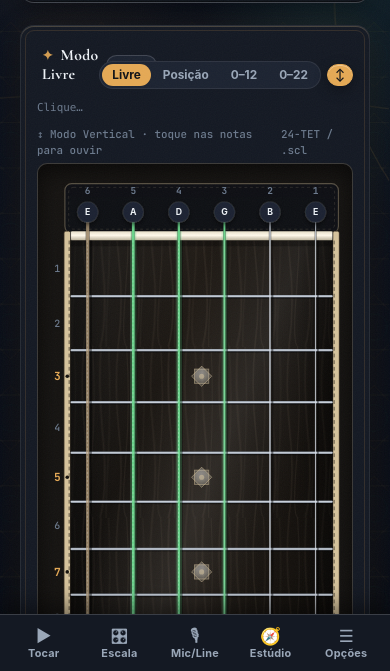
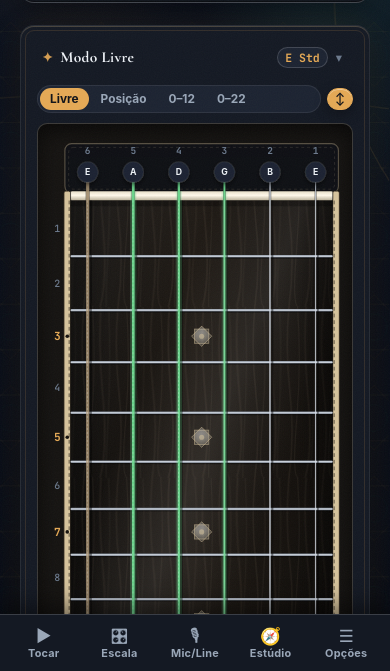
Before and after one commit to thiago-rss/string-atlas, a website with bundled scripts: page index.html in a window 390 px wide. Shown: the part 171-842 px from the top of the page. Built offline with nearby package versions, Linux system fonts and the light colour scheme; a web font is replaced by a local one.

Commit message:
fix(mobile): v8.10.1 clean and align fretboard stage header and clarity selector

```diff
--- a/index.html
+++ b/index.html
@@ -81,8 +81,6 @@
 
         <!-- Live Tuner & Micro-Bend Stage HUD (visible only while Mic/Interface is active) -->
         <div id="liveStageHud" class="live-stage-hud" hidden></div>
-
-        <div class="mobile-swipe-hint"><span id="mobileSwipeHintText" data-i18n="mobSwipeHint">⇄ Deslize o braço · toque para ouvir</span><span>24-TET / .scl</span></div>
         <div class="fretboard-scroll" id="fretboardContainer"></div>
 
         <div class="stage-footer-bar">
--- a/js/views/fretboardView.js
+++ b/js/views/fretboardView.js
@@ -239,6 +239,7 @@ export function triggerFretboardStringPluck({ strIdx, x, y, color = 'var(--accen
   }, 520);
 }
 
+
 function renderFreePlayedMarker({ x, y, q, isMicro = false }) {
   const layer = document.getElementById('freePlayLayer');
   if (!layer) return;
@@ -920,12 +921,15 @@ export function renderFretboard(state) {
   if (scalaActive) {
     titleEl.textContent = `${rootName} · ${activeScala.description}`;
     formulaEl.textContent = `Scala .scl · ${activeScala.noteCount} ${t(state.lang, 'notesUnit')} · ${activeScala.periodCents.toFixed(1)}¢`;
+    formulaEl.hidden = false;
   } else if (isCleanMode) {
     titleEl.textContent = t(state.lang, 'freeModeTitle');
-    formulaEl.textContent = t(state.lang, 'cleanModeFormulaHint');
+    formulaEl.textContent = '';
+    formulaEl.hidden = true;
   } else {
     titleEl.textContent = `${rootName} ${scaleName}`;
     formulaEl.textContent = scale.intervalsQ.map((iv) => intervalQToLabel(iv)).join(' · ');
+    formulaEl.hidden = false;
   }
 
   const activeVoicing = state.voicingOverlayOn ? getActiveVoicing() : null;
@@ -1297,6 +1301,7 @@ export function renderFretboard(state) {
         });
       }
 
+      // In Modo Livre ('clean'), every string × fret cell is freely playable by click/tap!
       if (isCleanMode) {
         const halfGap = layout.strGap * 0.46;
         const stepInc = state.microMode === 'frets24' ? 1 : 2;
--- a/styles/main.css
+++ b/styles/main.css
@@ -1638,7 +1638,11 @@ button:disabled {
   flex-wrap: wrap;
   align-items: center;
   gap: 6px;
-  margin-bottom: 8px;
+  margin-bottom: 0;
+}
+
+.stage-formula-sub[hidden] {
+  display: none !important;
 }
 
 /* Modal Vamp & Sayr Lab */
@@ -3954,10 +3958,29 @@ textarea:focus-visible {
   color: var(--accent-root);
 }
 
-/* Phase 8.9.2: Interactive Free Mode Fret Cells */
-.note-node.is-free-cell { transition: none; }
-.note-node.is-free-cell:hover { transform: none; }
-.note-node.is-free-cell .free-cell-preview { opacity: 0; transition: opacity 0.12s ease; }
-.note-node.is-free-cell:hover .free-cell-preview { opacity: 0.92; }
-.sa-free-active-marker { animation: saFreePop 0.16s ease-out; }
-@keyframes saFreePop { from { opacity: 0.45; } to { opacity: 1; } }
+/* Phase 8.9.2: Interactive Free Mode Fret Cells (clean at rest, tactile on hover/click) */
+.note-node.is-free-cell {
+  transition: none;
+}
+
+.note-node.is-free-cell:hover {
+  transform: none;
+}
+
+.note-node.is-free-cell .free-cell-preview {
+  opacity: 0;
+  transition: opacity 0.12s ease;
+}
+
+.note-node.is-free-cell:hover .free-cell-preview {
+  opacity: 0.92;
+}
+
+.sa-free-active-marker {
+  animation: saFreePop 0.16s ease-out;
+}
+
+@keyframes saFreePop {
+  from { opacity: 0.45; }
+  to { opacity: 1; }
+}
--- a/styles/mobile.css
+++ b/styles/mobile.css
@@ -659,3 +659,104 @@
     gap: 6px;
   }
 }
+
+/* =========================================================================
+ * Phase 8.10.1 Mobile Stage Header Refinement (Clean, Aligned & Noise-Free)
+ * ========================================================================= */
+@media (max-width: 768px) {
+  .fretboard-header {
+    display: flex;
+    flex-direction: column;
+    align-items: stretch;
+    gap: 8px;
+    margin-bottom: 8px;
+  }
+
+  .fretboard-title-group {
+    display: flex;
+    flex-direction: column;
+    align-items: stretch;
+    gap: 3px;
+    width: 100%;
+  }
+
+  .stage-scale-trigger {
+    width: 100%;
+    display: flex;
+    align-items: center;
+    justify-content: space-between;
+    gap: 8px;
+    padding: 7px 10px;
+    border-radius: var(--radius-sm);
+    background: var(--bg-elevated);
+    border: 1px solid var(--border-subtle);
+  }
+
+  .stage-title {
+    flex: 1;
+    min-width: 0;
+    overflow: hidden;
+    text-overflow: ellipsis;
+    white-space: nowrap;
+    font-size: 0.96rem !important;
+    line-height: 1.2;
+  }
+
+  .stage-tuning-pill {
+    flex-shrink: 0;
+    margin-left: auto;
+    font-size: 0.72rem;
+    padding: 2px 8px;
+  }
+
+  .stage-picker-caret {
+    flex-shrink: 0;
+  }
+
+  .stage-formula-sub {
+    padding: 0 4px;
+    font-size: 0.7rem;
+  }
+
+  .stage-formula-sub[hidden] {
+    display: none !important;
+  }
+
+  #fretWindowControls {
+    width: 100%;
+  }
+
+  .fret-window-bar {
+    width: 100%;
+    display: flex;
+    flex-wrap: wrap;
+    align-items: center;
+    justify-content: space-between;
+    gap: 6px;
+    margin-bottom: 0;
+  }
+
+  .clarity-seg-group {
+    flex: 1;
+    display: grid;
+    grid-template-columns: repeat(4, 1fr);
+    min-width: 0;
+  }
+
+  .clarity-seg-btn {
+    text-align: center;
+    padding: 6px 4px;
+    font-size: 0.73rem;
+  }
+
+  .pos-stepper-group {
+    order: 3;
+    width: 100%;
+    justify-content: center;
+    padding-top: 2px;
+  }
+
+  .mobile-swipe-hint {
+    display: none !important;
+  }
+}
--- a/sw.js
+++ b/sw.js
@@ -1,4 +1,4 @@
-const CACHE_NAME = 'string-atlas-v8.10.0';
+const CACHE_NAME = 'string-atlas-v8.10.1';
 
 const CORE_ASSETS = [
   './',
```
